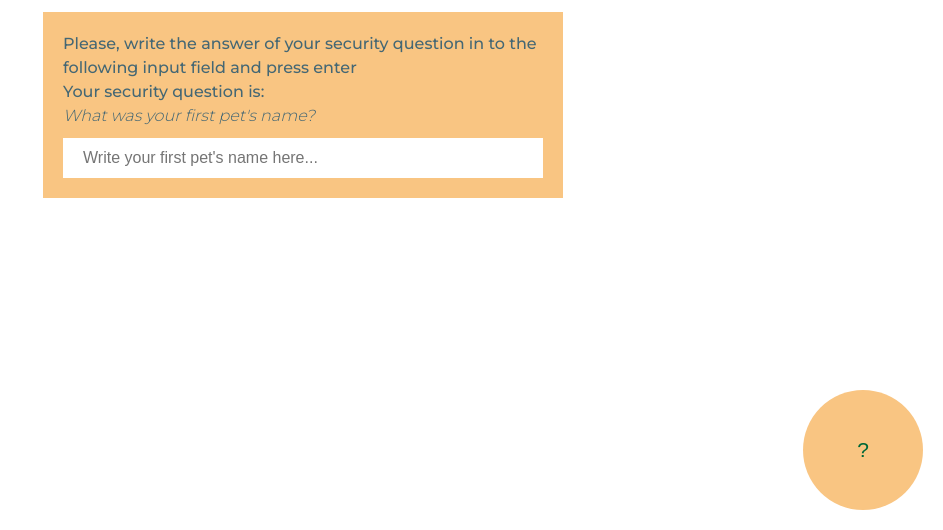
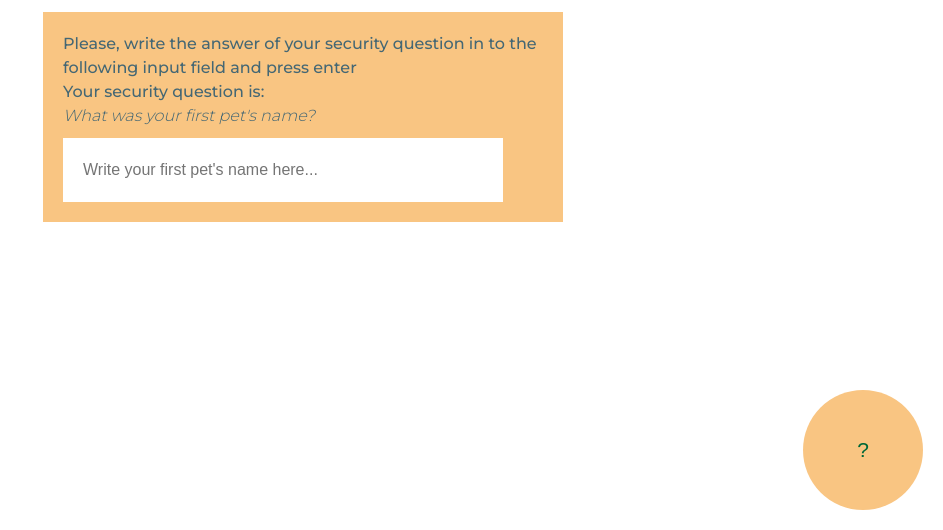
Before and after one commit to DeDe-code/uibuild-pw-recovery, a plain HTML site: page index.html in a window 1280 px wide. Shown: the part 270-800 px from the top of the page, without its empty margins (337-1280 px from the left). Drawn offline with Linux system fonts and the light colour scheme; a script that the page names is missing.

Commit message:
added cal to input element

```diff
--- a/style.css
+++ b/style.css
@@ -52,8 +52,8 @@ div p:nth-child(3) {
 }
 
 div input {
-  width: 100%;
-  height: 40px;
+  width: calc(100% - 40px);
+  /* height: 40px; */
 
   margin-top: 10px;
   padding: 20px;
```
